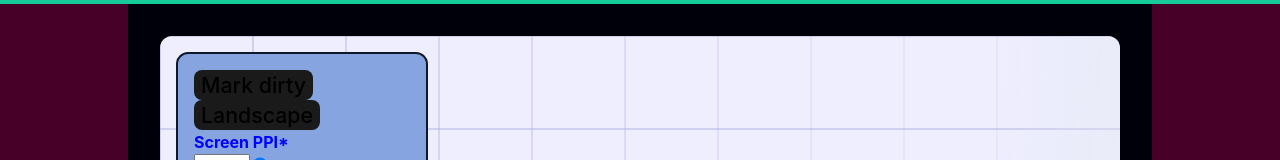
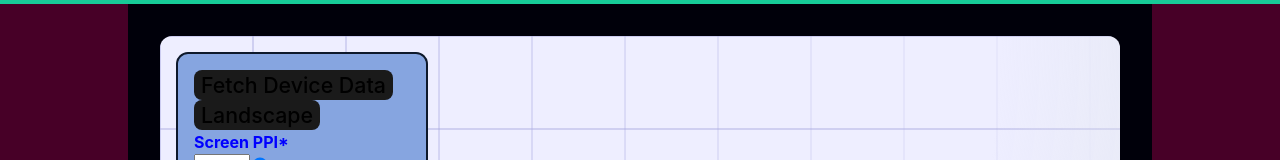
Before and after one commit to meistermayo/portfolio-site, a React (Vite) app in the folder portfolio-site/: page /MobileDisplay in a window 1280 px wide. Shown: the part 194-354 px from the top of the page. Built offline with nearby package versions, Linux system fonts and the light colour scheme; no server answers.

Commit message:
rename button

```diff
--- a/portfolio-site/src/pages/MobileDisplay.tsx
+++ b/portfolio-site/src/pages/MobileDisplay.tsx
@@ -97,7 +97,7 @@ export default function MobileDisplay() {
         <MobileCanvas canvasRef={canvasRef} isFlipped={isFlipped} currentDevice={currentDevice} zoom={zoom} screenPPI={ppi} textSize={textSize}/>
         <div className="z1">
             <div className="panel">
-            <button onClick={() => {setFetched(false);}}>Mark dirty</button>
+            <button onClick={() => {setFetched(false);}}>Fetch Device Data</button>
             <button onClick={() => {setFlipped(!isFlipped);}}>{isFlipped ? "Portrait" : "Landscape"}</button>
                 {
                     currentDevice != null && (
```
